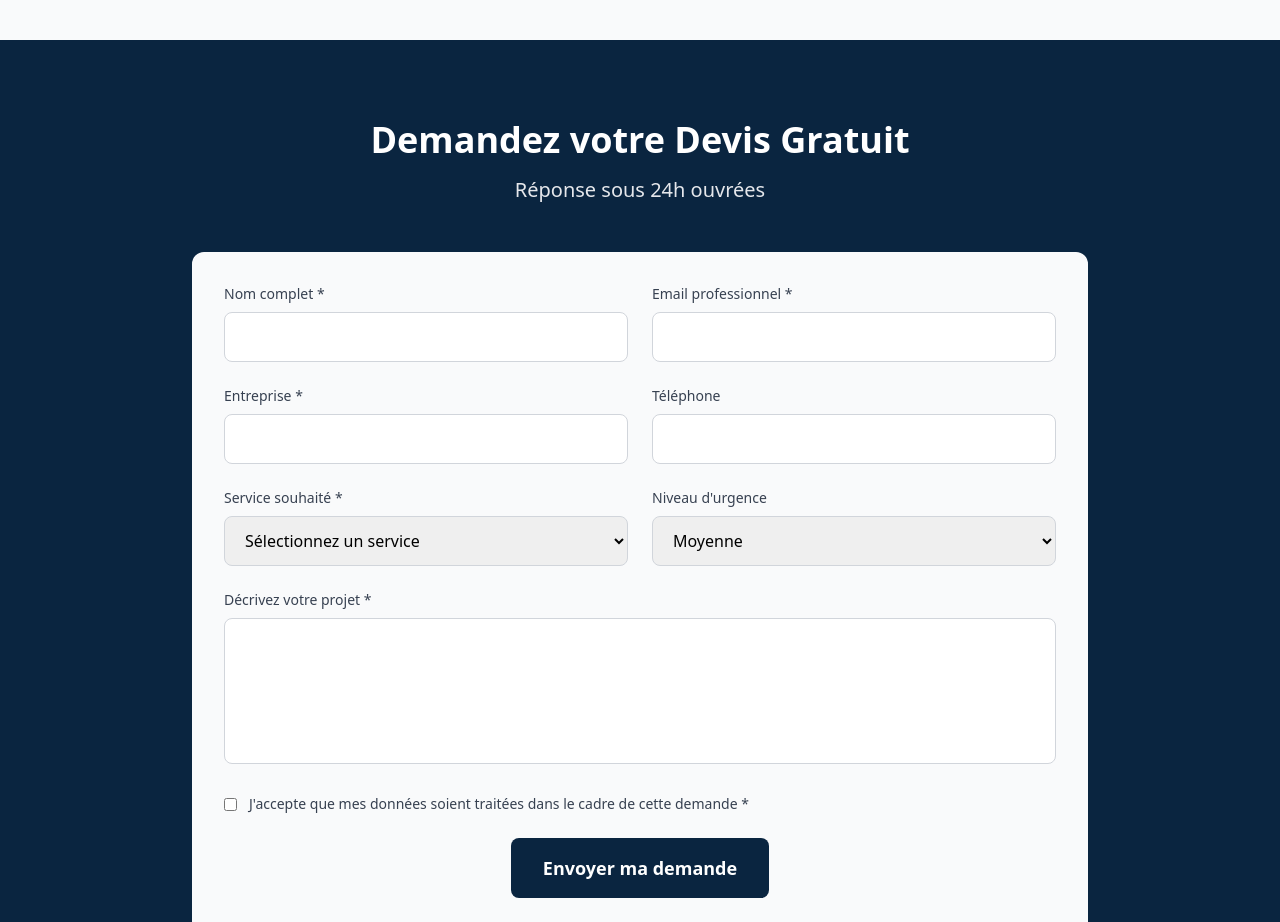
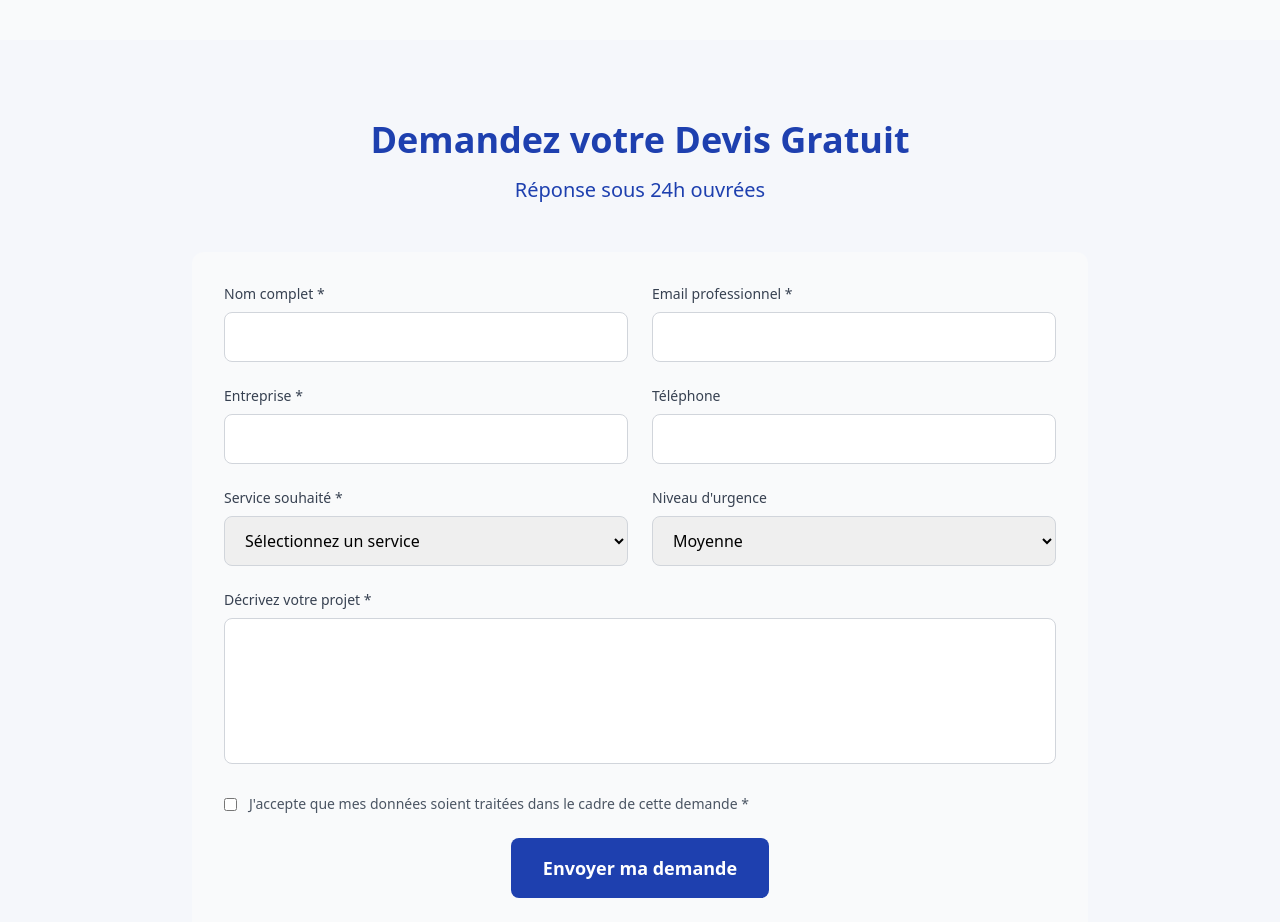
Before and after one commit to JohnKramer59/Site-web-1fonie, a React (Vite) app: page /contact in a window 1280 px wide. Shown: the part 500-1422 px from the top of the page. Built offline with nearby package versions, Linux system fonts and the light colour scheme.

Commit message:
Update Contact.jsx

```diff
--- a/src/pages/Contact.jsx
+++ b/src/pages/Contact.jsx
@@ -3,12 +3,6 @@ import React, { useState } from "react";
 const EMAILJS_SERVICE_ID = "service_nvtel";
 const EMAILJS_TEMPLATE_ID = "template_ervf3dm";
 const EMAILJS_PUBLIC_KEY = "Q3c8kN9N5pircpp1R";
-
-const colorMap = {
-  blue: { bg: "bg-blue-100", text: "text-blue-600" },
-  green: { bg: "bg-green-100", text: "text-green-600" },
-  purple: { bg: "bg-purple-100", text: "text-purple-600" },
-};
 
 export default function Contact() {
   const [formData, setFormData] = useState({
@@ -92,12 +86,12 @@ export default function Contact() {
       </section>
 
       {/* FORMULAIRE GLOBAL */}
-      <section className="py-20" style={{ backgroundColor: "#0A2540" }}>
+      <section className="py-20 bg-customblue2">
         <div className="container mx-auto px-6">
           <div className="max-w-4xl mx-auto">
             <div className="text-center mb-12">
-              <h2 className="text-4xl font-bold text-white mb-4">Demandez votre Devis Gratuit</h2>
-              <p className="text-xl text-gray-200">Réponse sous 24h ouvrées</p>
+              <h2 className="text-4xl font-bold text-customblue mb-4">Demandez votre Devis Gratuit</h2>
+              <p className="text-xl text-customblue">Réponse sous 24h ouvrées</p>
             </div>
 
             <div className="bg-gray-50 rounded-xl p-8">
@@ -162,7 +156,7 @@ export default function Contact() {
 
                 <div className="flex items-center space-x-3 mt-4">
                   <input type="checkbox" id="privacy" required />
-                  <label htmlFor="privacy" className="text-sm text-gray-700">
+                  <label htmlFor="privacy" className="text-sm text-gray-600">
                     J'accepte que mes données soient traitées dans le cadre de cette demande *
                   </label>
                 </div>
@@ -171,7 +165,7 @@ export default function Contact() {
                   <button
                     type="submit"
                     disabled={isSubmitting}
-                    className={`px-8 py-4 bg-[#0A2540] text-white rounded-lg font-semibold text-lg ${
+                    className={`px-8 py-4 bg-customblue text-white rounded-lg font-semibold text-lg ${
                       isSubmitting ? "opacity-50 cursor-not-allowed" : ""
                     }`}
                   >
@@ -200,7 +194,6 @@ function Input({ label, ...props }) {
     </div>
   );
 }
-
 function Textarea({ label, ...props }) {
   return (
     <div>
@@ -209,7 +202,6 @@ function Textarea({ label, ...props }) {
     </div>
   );
 }
-
 function Select({ label, options = [], ...props }) {
   return (
     <div>
@@ -222,13 +214,11 @@ function Select({ label, options = [], ...props }) {
     </div>
   );
 }
-
 function InfoCard({ title, text, color }) {
-  const c = colorMap[color] || colorMap.blue;
   return (
     <div className="bg-white p-6 rounded-lg shadow-md">
-      <div className={`${c.bg} p-3 rounded-full w-12 h-12 mx-auto mb-4 flex items-center justify-center`}>
-        <svg className={`w-6 h-6 ${c.text}`} fill="none" stroke="currentColor" viewBox="0 0 24 24">
+      <div className={`p-3 rounded-full w-12 h-12 mx-auto mb-4 flex items-center justify-center bg-${color}-100`}>
+        <svg className={`w-6 h-6 text-${color}-600`} fill="none" stroke="currentColor" viewBox="0 0 24 24">
           <circle cx="12" cy="12" r="9" strokeWidth="2" />
         </svg>
       </div>
```
